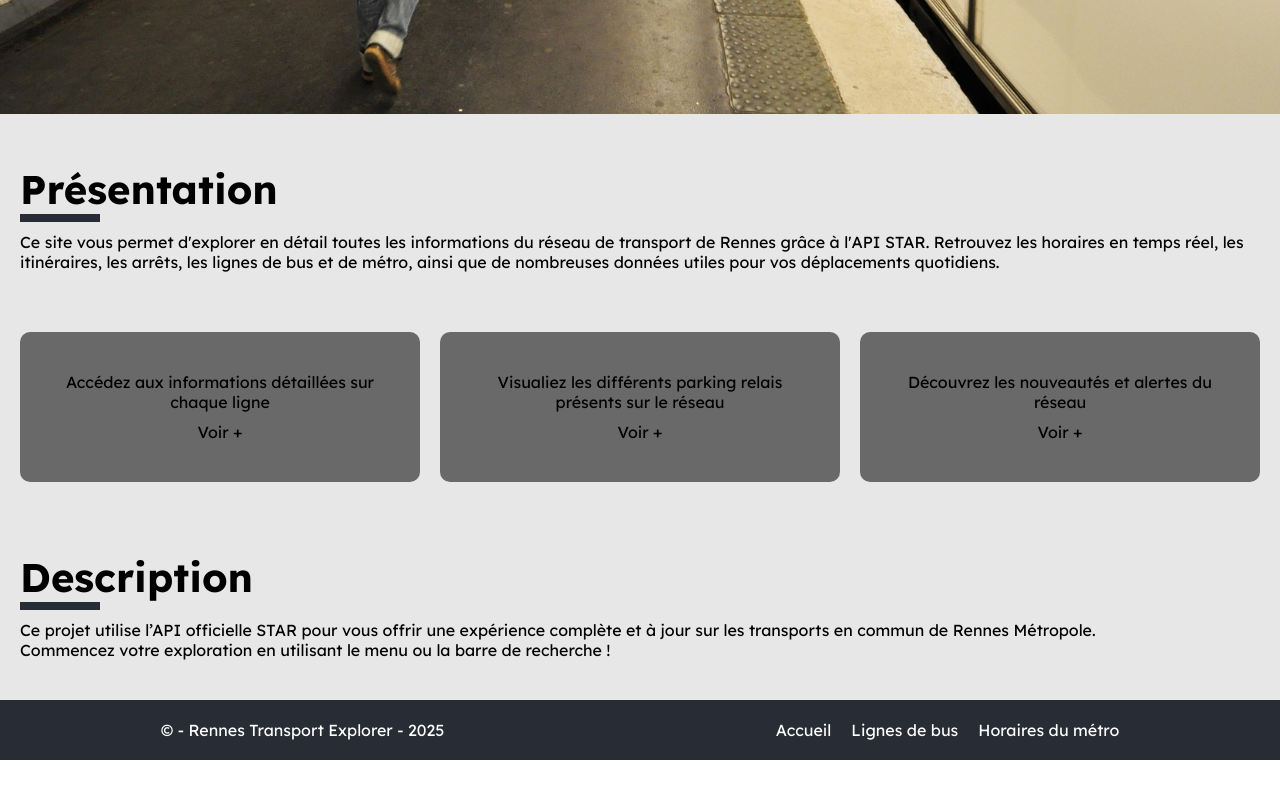
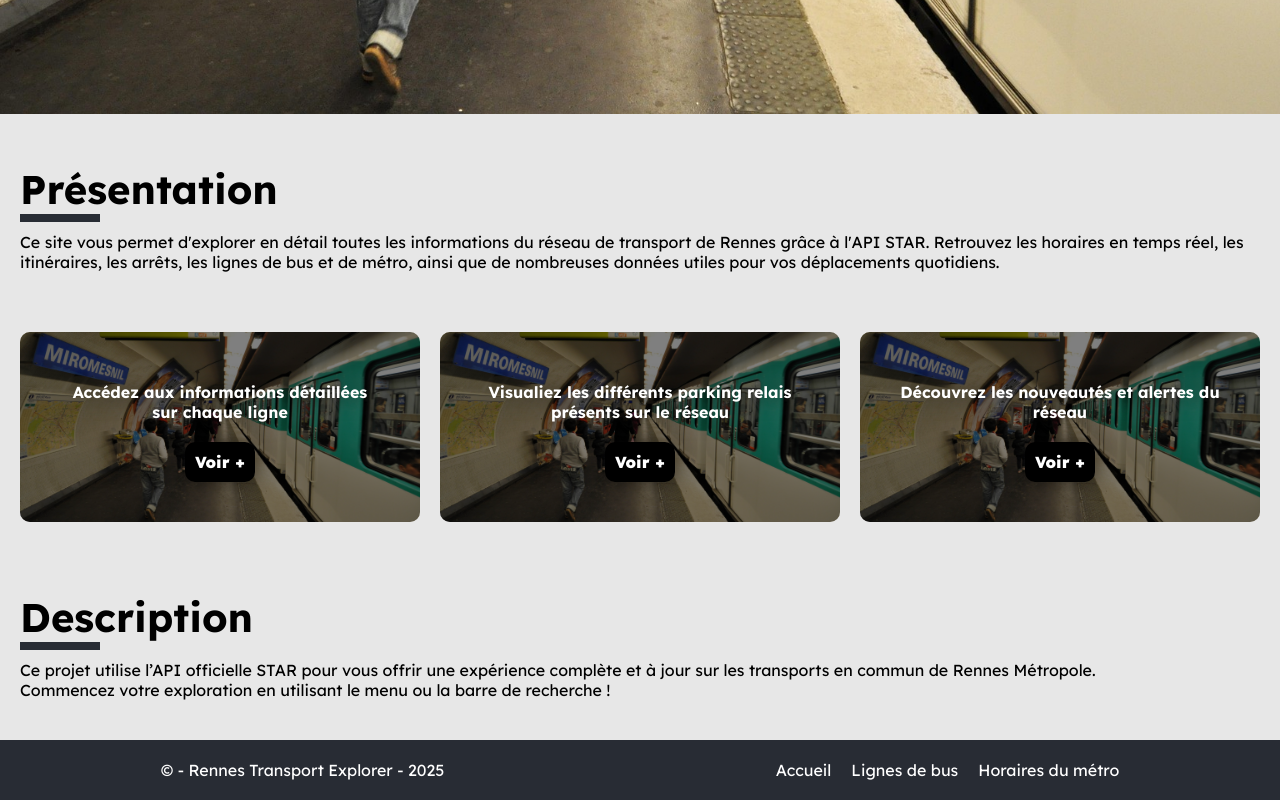
Before and after one commit to Singuila01/start_api_react, a React (Create React App) app: page / in a window 1280 px wide. Shown: the part 686-1486 px from the top of the page. Before the commit the page ends 1446 px from the top, so only its background shows below. Built offline with nearby package versions, Linux system fonts and the light colour scheme; a web font is replaced by a local one.

Commit message:
Modif légère sur la page d'accueil

```diff
--- a/src/pages/HomePage.js
+++ b/src/pages/HomePage.js
@@ -10,7 +10,7 @@ const HomePage = () => (
                 Retrouvez les horaires en temps réel, les itinéraires, les arrêts, les lignes de bus et de métro, ainsi que de nombreuses données utiles pour vos déplacements quotidiens.
             </p>
         </div>
-        <div className='list'>
+        <div className='list features'>
             <ul>
                 {/* <li>
                     <p>Consultez les horaires en temps réel pour chaque arrêt <span>comming soon</span></p>
--- a/src/styles.css
+++ b/src/styles.css
@@ -96,6 +96,65 @@ header.header .content_other {
 .container .presentation h1:hover::after, .container .description h1:hover::after{
     width: 100%;
 }
+.container .list.features ul li{
+    position: relative;
+    background: url(../public/metro.jpg) no-repeat center / cover;
+}
+.container .list.features ul li::after{
+    content: '';
+    display: block;
+    position: absolute;
+    inset: 0;
+    z-index: 0;
+    background: rgba(0, 0, 0, 0.5);
+    height: 100%;
+    width: 100%;
+    transition: .3s all ease-in-out;
+}
+.container .list.features ul li:hover::after{
+    background: rgba(0, 0, 0, 0.7);
+}
+.container .list.features ul li>*{
+    position: relative;
+    z-index: 1;
+    color: #fff;
+    filter: drop-shadow(0px 0px 10px rgba(0, 0, 0, 0.5));
+}
+.container .list.features ul li p{
+    font-weight: 700;
+    padding: 10px 0;
+    text-align: center;
+}
+.container .list.features ul li a{
+    display: block;
+    width: 100%;
+    height: 100%;
+    text-decoration: none;
+    color: #fff;
+    font-weight: 900;
+    padding: 10px;
+    background: #000000;
+    text-align: center;
+    border-radius: 10px;
+    box-sizing: border-box;
+    transition: .3s all ease-in-out;
+}
+.container .list.features ul li a:hover{
+    background: #282c34;
+    color: #fff;
+}
+/* .container .list.features a::after{
+    content: '';
+    display: block;
+    background: #000;
+    margin: 0 auto;
+    width: 0;
+    height: 3px;
+    transition: .3s ease-in-out;
+}
+.container .list.features a:hover::after{
+    width: 50%;
+} */
 
 .container .list ul{
     display: grid;
@@ -311,6 +370,13 @@ header.header .content_other {
     .container .content ul{
         grid-template-columns: repeat(3, minmax(200px, 1fr));
     }
+
+    .container .list.features ul{
+        grid-template-columns: repeat(2, minmax(200px, 1fr));
+    }
+    .container .list ul li:last-child{
+        grid-column: 1 / -1;
+    }
 }
 @media screen and (max-width: 768px) {
     header.header .desktop_nav{
@@ -442,8 +508,9 @@ header.header .content_other {
     .container .content ul, .container .list ul{
         grid-template-columns: repeat(2, minmax(200px, 1fr));
     }
-    .container .list ul li:last-child{
-        grid-column: 1 / -1;
+
+    .container .list.features ul{
+        grid-template-columns: minmax(200px, 1fr);
     }
 
     .footer nav{
@@ -461,6 +528,8 @@ header.header .content_other {
         grid-template-columns: repeat(1, minmax(200px, 1fr));
     }
 
+
+
     .footer nav li:last-child{
         flex-flow: column nowrap;
         gap: 10px;
```
